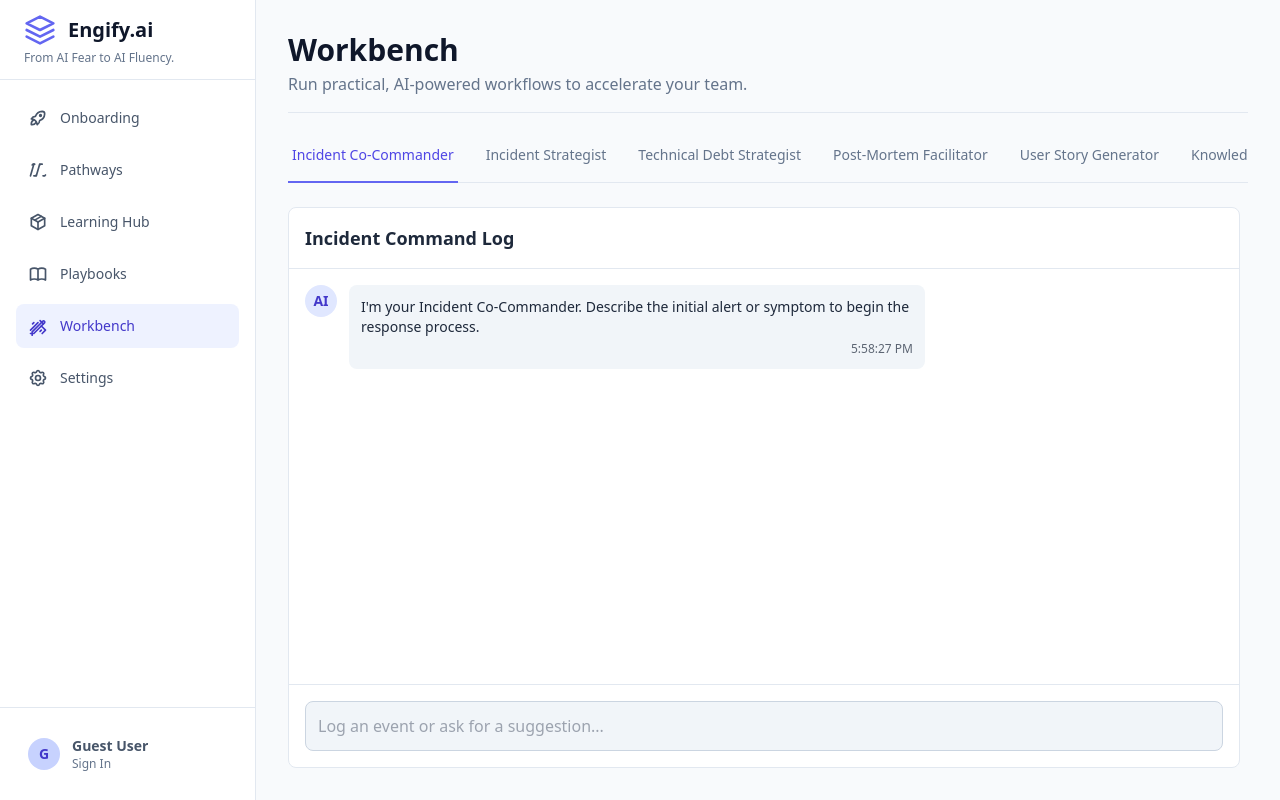
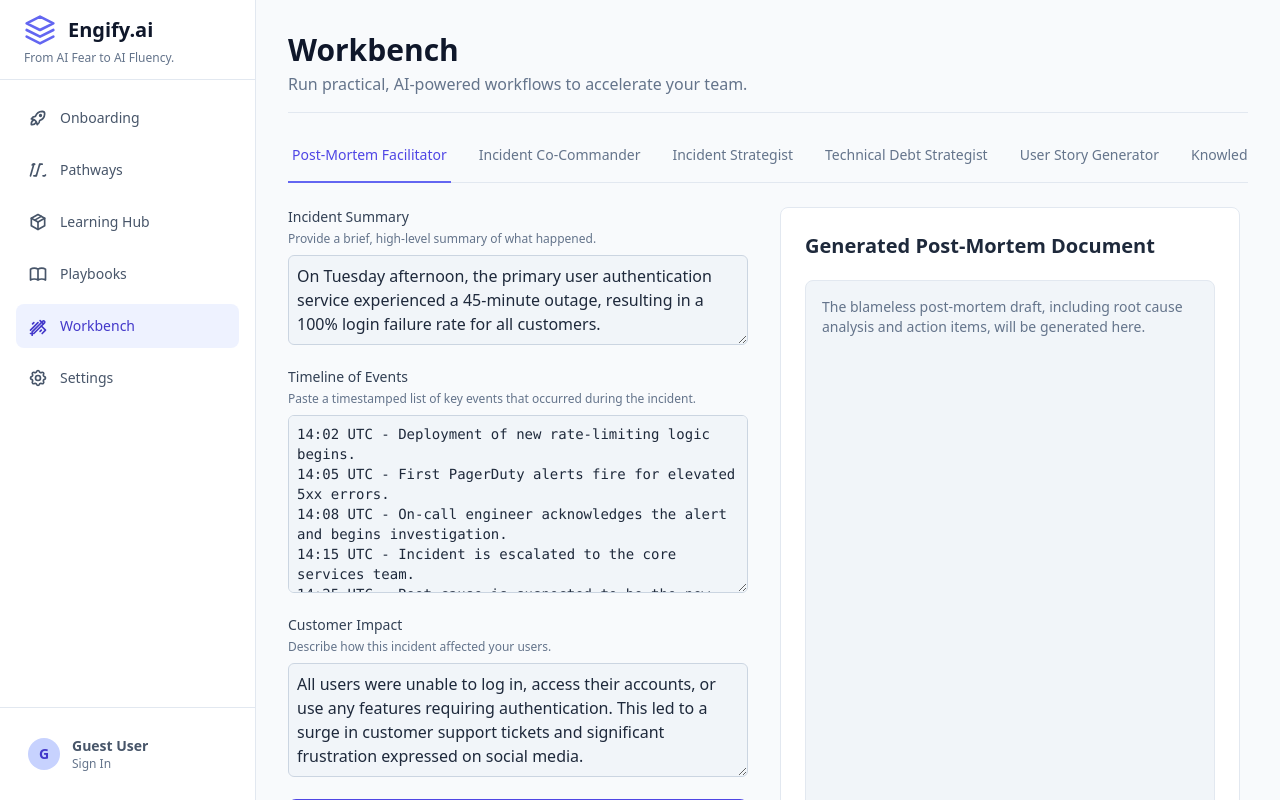
Before and after one commit to donlaur/Engify-AI-App, a React (Vite) app: page / in a window 1280 px wide. Both pictures are taken after a click on the button "Workbench". Built offline with nearby package versions, Linux system fonts and the light colour scheme.

Commit message:
feat: Set post-mortem facilitator as default tab
The post-mortem facilitator tab is now the default active tab in the Engify Workbench. This change aims to improve the user experience by prioritizing a key feature.

```diff
--- a/components/EngifyWorkbench.tsx
+++ b/components/EngifyWorkbench.tsx
@@ -5,7 +5,7 @@ type ActiveTab = 'incident-co-commander' | 'incident-strategist' | 'tech-debt-st
 
 
 const EngifyWorkbench: React.FC<{ initialPrompt?: string }> = ({ initialPrompt }) => {
-    const [activeTab, setActiveTab] = useState<ActiveTab>('incident-co-commander');
+    const [activeTab, setActiveTab] = useState<ActiveTab>('post-mortem-facilitator');
 
     useEffect(() => {
         if (initialPrompt) {
@@ -14,7 +14,6 @@ const EngifyWorkbench: React.FC<{ initialPrompt?: string }> = ({ initialPrompt }
     }, [initialPrompt]);
 
     // Stubs for components that are not fully implemented yet
-    const PostmortemFacilitator: React.FC = () => <div className="p-4 text-center">Post-Mortem Facilitator Coming Soon</div>;
     const UserStoryGenerator: React.FC = () => <div className="p-4 text-center">User Story Generator Coming Soon</div>;
     const OkrArchitect: React.FC = () => <div className="p-4 text-center">Goal & OKR Architect Coming Soon</div>;
     const CoreValuesArchitect: React.FC = () => <div className="p-4 text-center">Core Values Architect Coming Soon</div>;
@@ -30,10 +29,10 @@ const EngifyWorkbench: React.FC<{ initialPrompt?: string }> = ({ initialPrompt }
 
             <div className="mt-4 border-b border-slate-200 dark:border-slate-700">
                 <nav className="-mb-px flex space-x-6 overflow-x-auto" aria-label="Tabs">
+                    <TabButton name="Post-Mortem Facilitator" isActive={activeTab === 'post-mortem-facilitator'} onClick={() => setActiveTab('post-mortem-facilitator')} />
                     <TabButton name="Incident Co-Commander" isActive={activeTab === 'incident-co-commander'} onClick={() => setActiveTab('incident-co-commander')} />
                     <TabButton name="Incident Strategist" isActive={activeTab === 'incident-strategist'} onClick={() => setActiveTab('incident-strategist')} />
                     <TabButton name="Technical Debt Strategist" isActive={activeTab === 'tech-debt-strategist'} onClick={() => setActiveTab('tech-debt-strategist')} />
-                    <TabButton name="Post-Mortem Facilitator" isActive={activeTab === 'post-mortem-facilitator'} onClick={() => setActiveTab('post-mortem-facilitator')} />
                     <TabButton name="User Story Generator" isActive={activeTab === 'user-story-generator'} onClick={() => setActiveTab('user-story-generator')} />
                     <TabButton name="Knowledge Navigator" isActive={activeTab === 'knowledge-navigator'} onClick={() => setActiveTab('knowledge-navigator')} />
                     <TabButton name="Goal & OKR Architect" isActive={activeTab === 'okr-architect'} onClick={() => setActiveTab('okr-architect')} />
@@ -44,10 +43,10 @@ const EngifyWorkbench: React.FC<{ initialPrompt?: string }> = ({ initialPrompt }
             </div>
 
             <div className="mt-6 flex-1 overflow-y-auto pr-2 min-h-0">
+                {activeTab === 'post-mortem-facilitator' && <PostmortemFacilitator />}
                 {activeTab === 'incident-co-commander' && <IncidentCoCommander />}
                 {activeTab === 'incident-strategist' && <IncidentResponseStrategist />}
                 {activeTab === 'tech-debt-strategist' && <TechnicalDebtStrategist />}
-                {activeTab === 'post-mortem-facilitator' && <PostmortemFacilitator />}
                 {activeTab === 'user-story-generator' && <UserStoryGenerator />}
                 {activeTab === 'knowledge-navigator' && <KnowledgeNavigator />}
                 {activeTab === 'okr-architect' && <OkrArchitect />}
@@ -71,6 +70,105 @@ const TabButton: React.FC<{name: string, isActive: boolean, onClick: () => void}
         {name}
     </button>
 );
+
+const PostmortemFacilitator: React.FC = () => {
+    const [incidentSummary, setIncidentSummary] = useState('On Tuesday afternoon, the primary user authentication service experienced a 45-minute outage, resulting in a 100% login failure rate for all customers.');
+    const [timeline, setTimeline] = useState(`14:02 UTC - Deployment of new rate-limiting logic begins.
+14:05 UTC - First PagerDuty alerts fire for elevated 5xx errors.
+14:08 UTC - On-call engineer acknowledges the alert and begins investigation.
+14:15 UTC - Incident is escalated to the core services team.
+14:25 UTC - Root cause is suspected to be the new deployment. Rollback is initiated.
+14:35 UTC - Rollback is complete. System begins to recover.
+14:50 UTC - All services are confirmed to be stable. Incident is resolved.`);
+    const [customerImpact, setCustomerImpact] = useState('All users were unable to log in, access their accounts, or use any features requiring authentication. This led to a surge in customer support tickets and significant frustration expressed on social media.');
+    const [result, setResult] = useState('');
+    const [isLoading, setIsLoading] = useState(false);
+
+    const handleSubmit = async (e: React.FormEvent) => {
+        e.preventDefault();
+        setIsLoading(true);
+        setResult('');
+        try {
+            const apiKey = localStorage.getItem('gemini_api_key');
+            if (!apiKey) throw new Error("API key not found. Please set it in the Settings page.");
+
+            const response = await fetch('/api/generate-postmortem', {
+                method: 'POST',
+                headers: {
+                    'Content-Type': 'application/json',
+                    'Authorization': `Bearer ${apiKey}`
+                },
+                body: JSON.stringify({
+                    incident_summary: incidentSummary,
+                    timeline: timeline,
+                    customer_impact: customerImpact
+                })
+            });
+
+            if (!response.ok) {
+                 const errorData = await response.json();
+                throw new Error(errorData.error || 'Failed to generate post-mortem from the server.');
+            }
+            const data = await response.json();
+            setResult(data.result);
+        } catch (err: any) {
+            console.error(err);
+            setResult(`Error: ${err.message}`);
+        } finally {
+            setIsLoading(false);
+        }
+    };
+
+    return (
+        <div className="grid grid-cols-1 lg:grid-cols-2 gap-8 h-full">
+            <form onSubmit={handleSubmit} className="flex flex-col space-y-4">
+                <div>
+                    <label htmlFor="incident-summary" className="block text-sm font-medium text-slate-700 dark:text-slate-300 mb-1">Incident Summary</label>
+                    <p className="text-xs text-slate-500 dark:text-slate-400 mb-2">Provide a brief, high-level summary of what happened.</p>
+                    <textarea
+                        id="incident-summary"
+                        rows={3}
+                        value={incidentSummary}
+                        onChange={e => setIncidentSummary(e.target.value)}
+                        className="w-full p-2 rounded-md bg-slate-100 dark:bg-slate-700/50 border border-slate-300 dark:border-slate-600"
+                    />
+                </div>
+                <div>
+                    <label htmlFor="timeline" className="block text-sm font-medium text-slate-700 dark:text-slate-300 mb-1">Timeline of Events</label>
+                    <p className="text-xs text-slate-500 dark:text-slate-400 mb-2">Paste a timestamped list of key events that occurred during the incident.</p>
+                    <textarea
+                        id="timeline"
+                        rows={8}
+                        value={timeline}
+                        onChange={e => setTimeline(e.target.value)}
+                        className="w-full p-2 rounded-md bg-slate-100 dark:bg-slate-700/50 border border-slate-300 dark:border-slate-600 font-mono text-sm"
+                    />
+                </div>
+                <div>
+                    <label htmlFor="customer-impact" className="block text-sm font-medium text-slate-700 dark:text-slate-300 mb-1">Customer Impact</label>
+                    <p className="text-xs text-slate-500 dark:text-slate-400 mb-2">Describe how this incident affected your users.</p>
+                    <textarea
+                        id="customer-impact"
+                        rows={4}
+                        value={customerImpact}
+                        onChange={e => setCustomerImpact(e.target.value)}
+                        className="w-full p-2 rounded-md bg-slate-100 dark:bg-slate-700/50 border border-slate-300 dark:border-slate-600"
+                    />
+                </div>
+                <button type="submit" disabled={isLoading} className="px-4 py-2 bg-indigo-600 text-white rounded-lg font-semibold text-sm hover:bg-indigo-700 disabled:bg-indigo-400">
+                    {isLoading ? 'Facilitating...' : 'Generate Post-Mortem Draft'}
+                </button>
+            </form>
+             <div className="mt-6 lg:mt-0 bg-white dark:bg-slate-800/50 p-6 rounded-lg border border-slate-200 dark:border-slate-700 flex flex-col min-h-0">
+                <h2 className="text-xl font-semibold mb-3">Generated Post-Mortem Document</h2>
+                <div className="flex-1 mt-2 bg-slate-100 dark:bg-slate-900/50 rounded-lg p-4 overflow-y-auto relative border border-slate-200 dark:border-slate-700">
+                    {isLoading && <div className="absolute inset-0 bg-white/50 dark:bg-slate-800/50 flex items-center justify-center"><p>Thinking...</p></div>}
+                    {result ? <pre className="text-sm whitespace-pre-wrap font-sans">{result}</pre> : <p className="text-sm text-slate-500">The blameless post-mortem draft, including root cause analysis and action items, will be generated here.</p>}
+                </div>
+            </div>
+        </div>
+    );
+};
 
 interface IncidentLogEntry {
     author: 'user' | 'ai';
```
